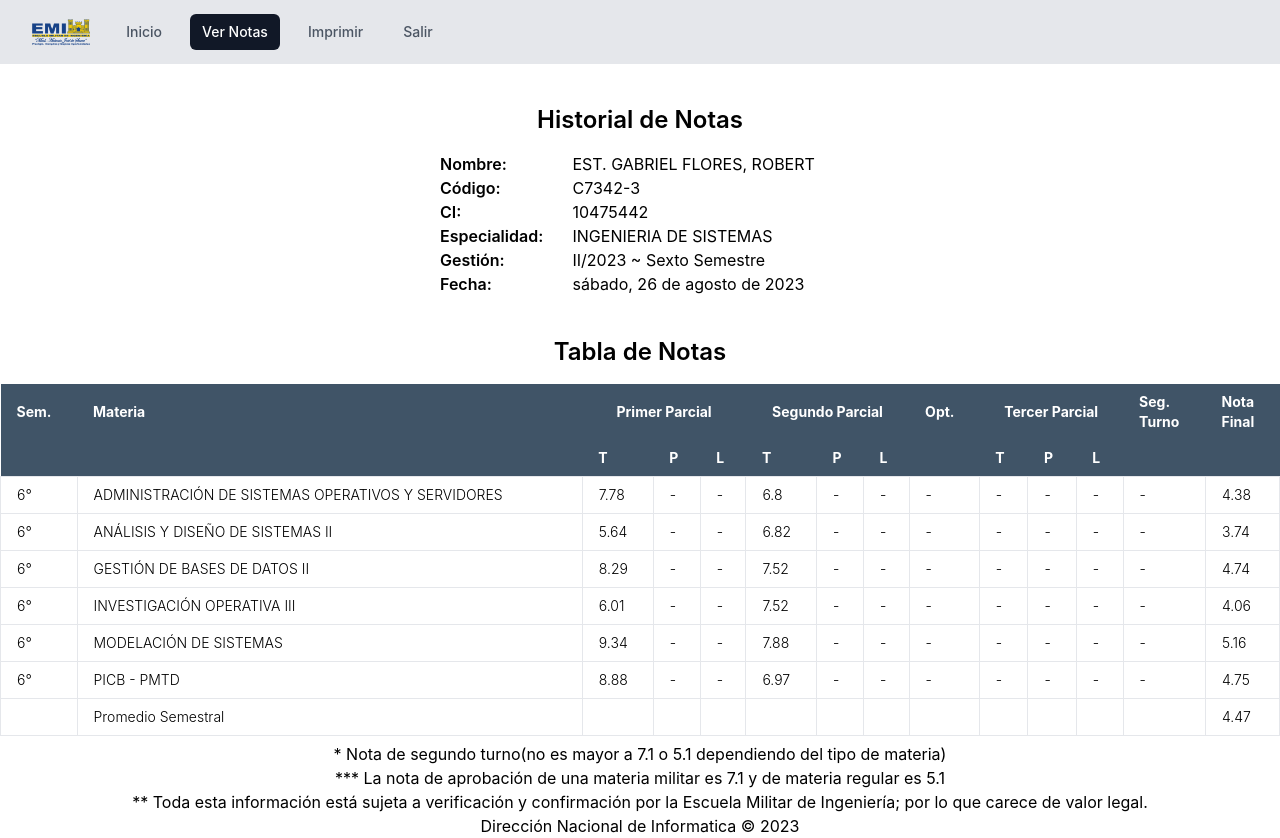
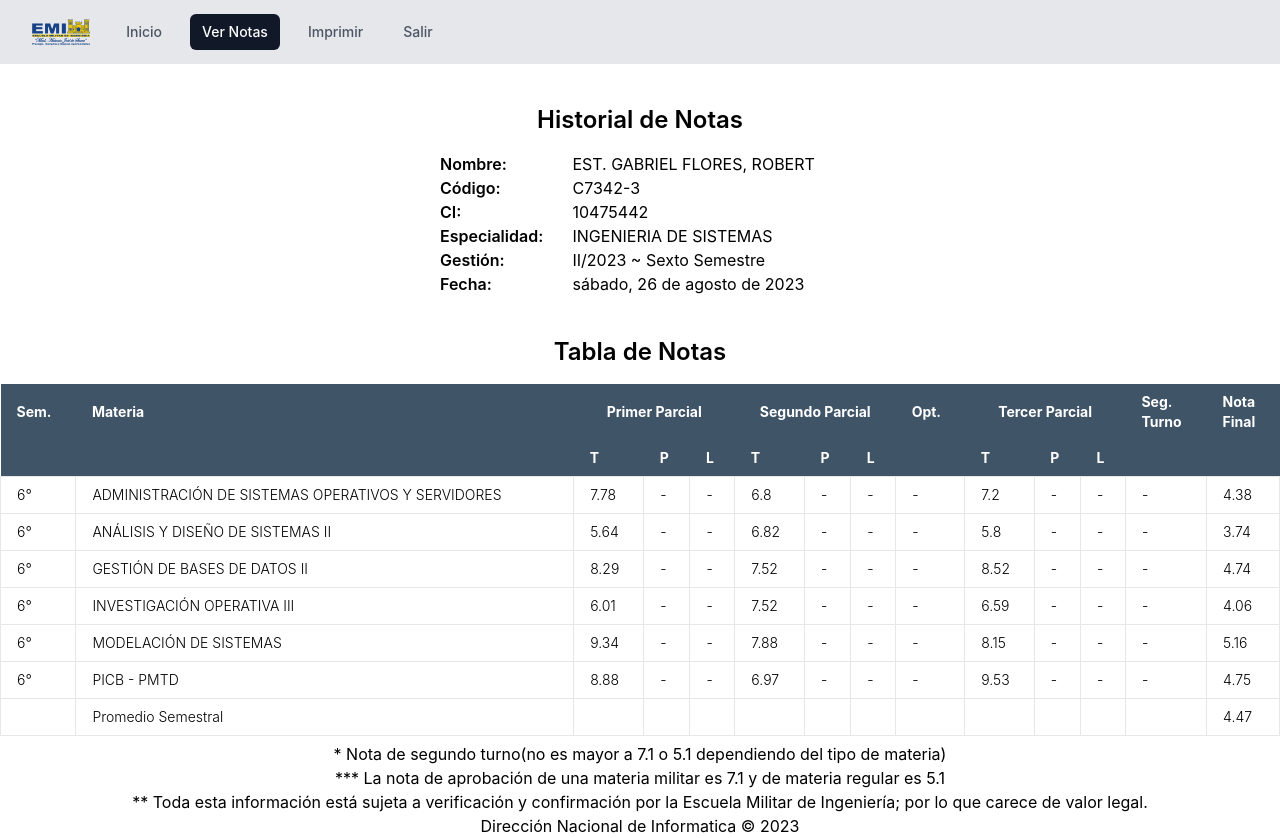
Before and after one commit to r-gabriel-f/notas, a React (Create React App) app: page / in a window 1280 px wide. Built offline with nearby package versions, Linux system fonts and the light colour scheme.

Commit message:
se inserto las notas tercer parcial

```diff
--- a/src/components/TablaNotas.js
+++ b/src/components/TablaNotas.js
@@ -65,7 +65,7 @@ export const TablaNotas = () => {
                     <td className="border px-4 py-2">-</td>
                     <td className="border px-4 py-2">-</td>
                     <td className="border px-4 py-2">-</td>
-                    <td className="border px-4 py-2">-</td>
+                    <td className="border px-4 py-2">7.2</td>
                     <td className="border px-4 py-2">-</td>
                     <td className="border px-4 py-2">-</td>
                     <td className="border px-4 py-2">-</td>
@@ -83,7 +83,7 @@ export const TablaNotas = () => {
                     <td className="border px-4 py-2">-</td>
                     <td className="border px-4 py-2">-</td>
                     <td className="border px-4 py-2">-</td>
-                    <td className="border px-4 py-2">-</td>
+                    <td className="border px-4 py-2">5.8</td>
                     <td className="border px-4 py-2">-</td>
                     <td className="border px-4 py-2">-</td>
                     <td className="border px-4 py-2">-</td>
@@ -101,7 +101,7 @@ export const TablaNotas = () => {
                     <td className="border px-4 py-2">-</td>
                     <td className="border px-4 py-2">-</td>
                     <td className="border px-4 py-2">-</td>
-                    <td className="border px-4 py-2">-</td>
+                    <td className="border px-4 py-2">8.52</td>
                     <td className="border px-4 py-2">-</td>
                     <td className="border px-4 py-2">-</td>
                     <td className="border px-4 py-2">-</td>
@@ -119,7 +119,7 @@ export const TablaNotas = () => {
                     <td className="border px-4 py-2">-</td>
                     <td className="border px-4 py-2">-</td>
                     <td className="border px-4 py-2">-</td>
-                    <td className="border px-4 py-2">-</td>
+                    <td className="border px-4 py-2">6.59</td>
                     <td className="border px-4 py-2">-</td>
                     <td className="border px-4 py-2">-</td>
                     <td className="border px-4 py-2">-</td>
@@ -135,7 +135,7 @@ export const TablaNotas = () => {
                     <td className="border px-4 py-2">-</td>
                     <td className="border px-4 py-2">-</td>
                     <td className="border px-4 py-2">-</td>
-                    <td className="border px-4 py-2">-</td>
+                    <td className="border px-4 py-2">8.15</td>
                     <td className="border px-4 py-2">-</td>
                     <td className="border px-4 py-2">-</td>
                     <td className="border px-4 py-2">-</td>
@@ -151,7 +151,7 @@ export const TablaNotas = () => {
                     <td className="border px-4 py-2">-</td>
                     <td className="border px-4 py-2">-</td>
                     <td className="border px-4 py-2">-</td>
-                    <td className="border px-4 py-2">-</td>
+                    <td className="border px-4 py-2">9.53</td>
                     <td className="border px-4 py-2">-</td>
                     <td className="border px-4 py-2">-</td>
                     <td className="border px-4 py-2">-</td>
```
